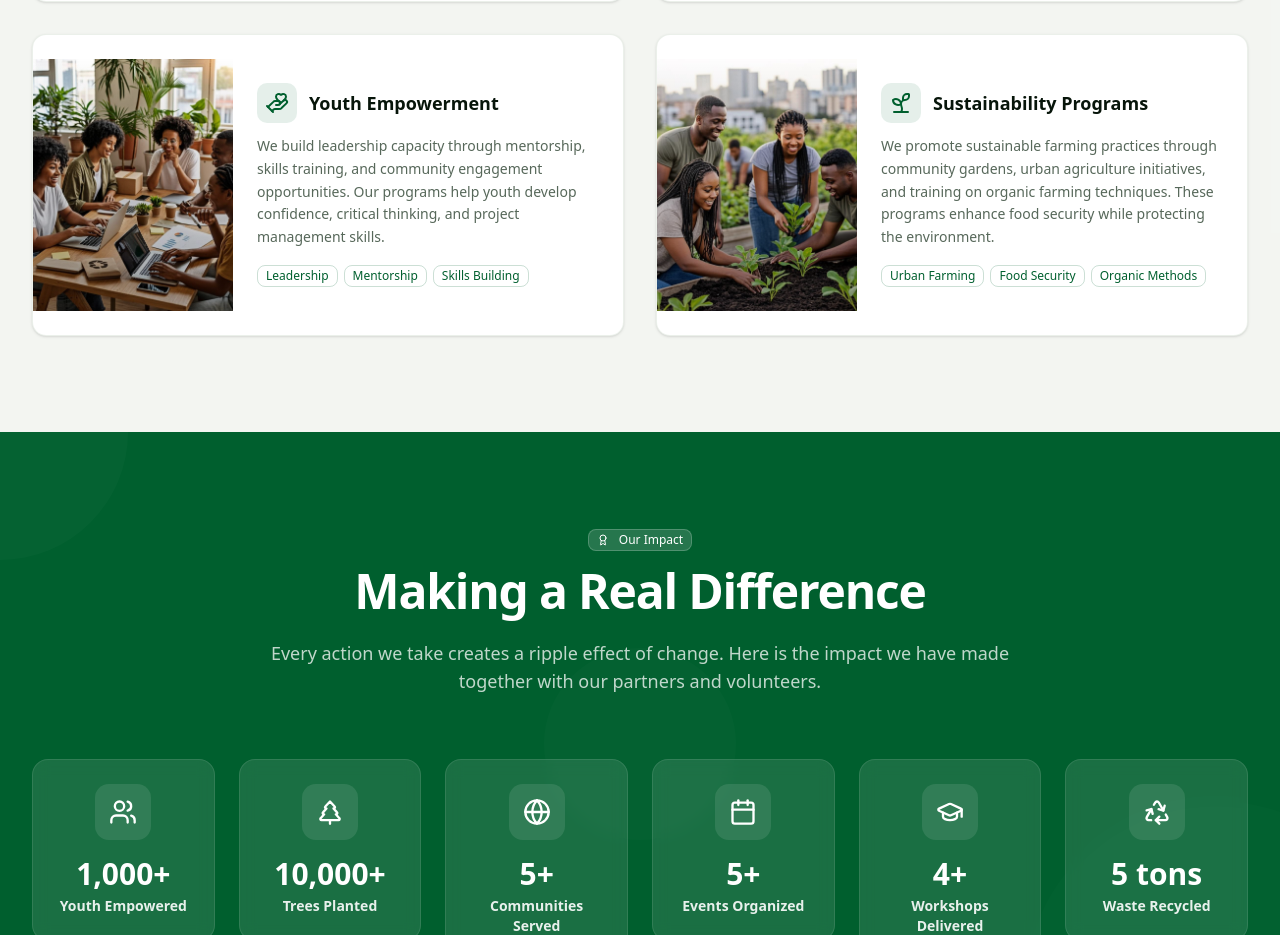
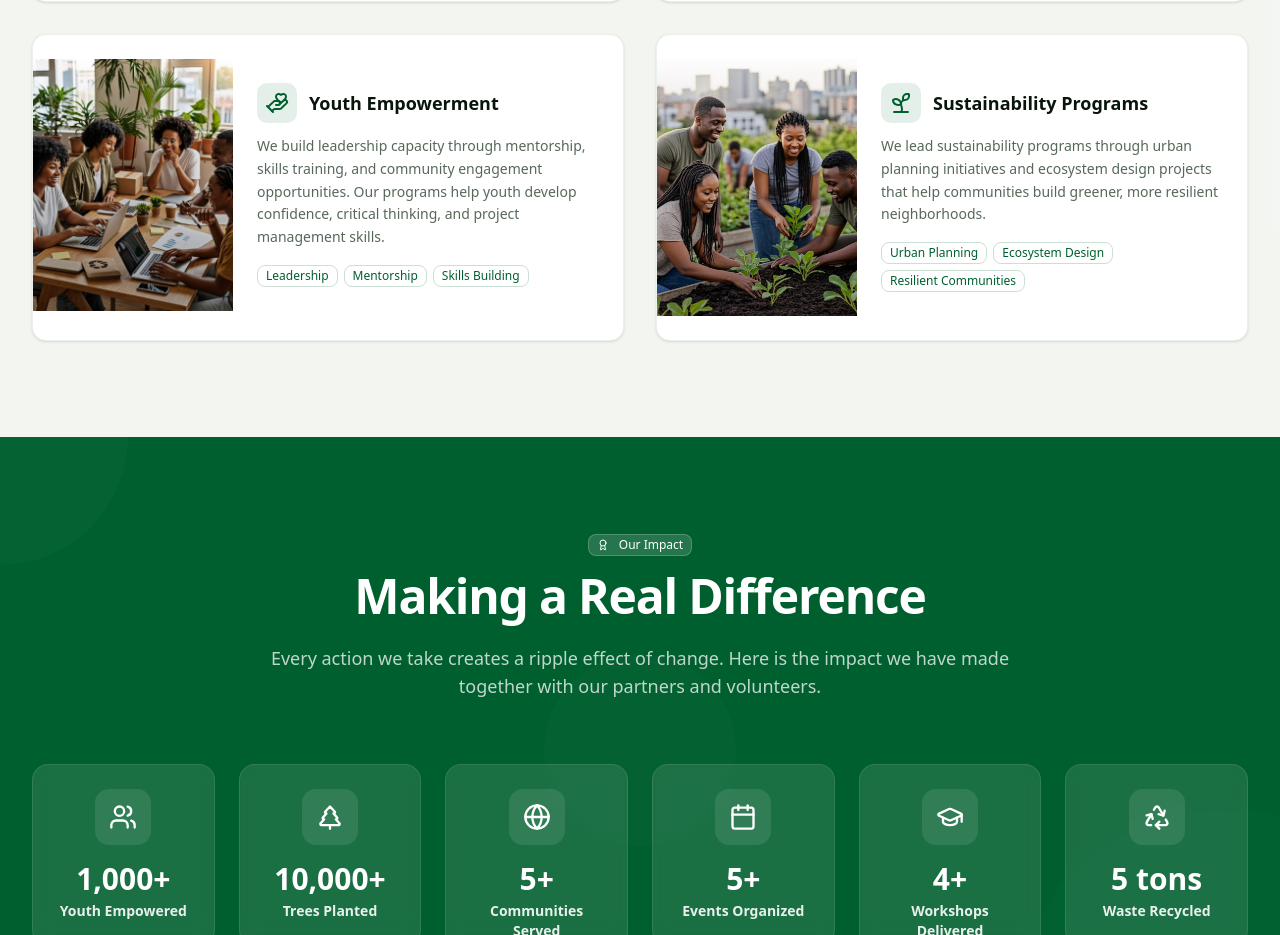
Before and after one commit to rauell1/greenwave-society, a Next.js app: page / in a window 1280 px wide. Shown: the part 2562-3497 px from the top of the page. Built offline with nearby package versions, Linux system fonts and the light colour scheme.

Commit message:
Update sustainability program copy to urban planning focus

```diff
--- a/src/app/page.tsx
+++ b/src/app/page.tsx
@@ -472,8 +472,8 @@ const programs = [
     image: "/images/program-agriculture.png",
     icon: <Sprout className="w-6 h-6" />,
     title: "Sustainability Programs",
-    desc: "We promote sustainable farming practices through community gardens, urban agriculture initiatives, and training on organic farming techniques. These programs enhance food security while protecting the environment.",
-    tags: ["Urban Farming", "Food Security", "Organic Methods"],
+    desc: "We lead sustainability programs through urban planning initiatives and ecosystem design projects that help communities build greener, more resilient neighborhoods.",
+    tags: ["Urban Planning", "Ecosystem Design", "Resilient Communities"],
   },
 ];
 
```
